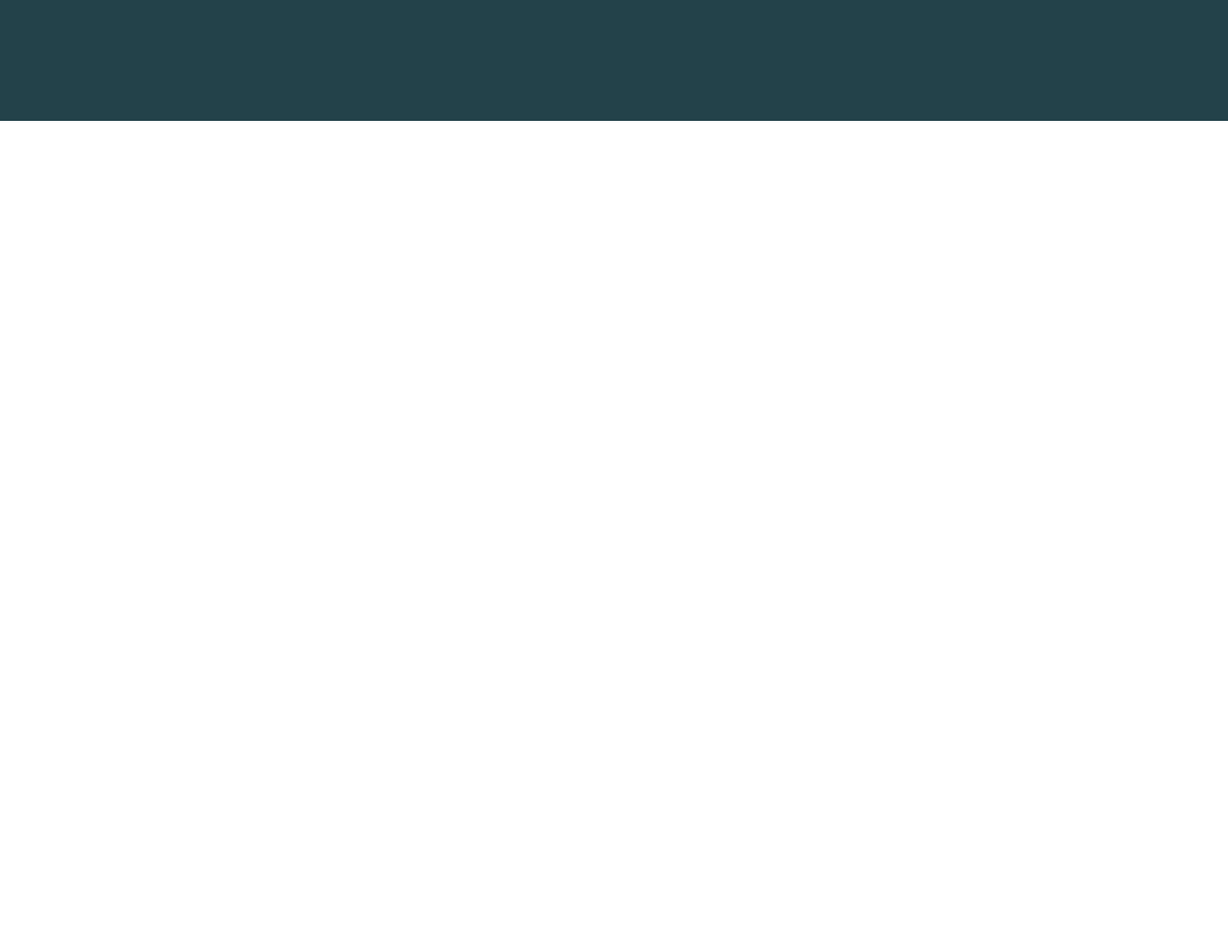
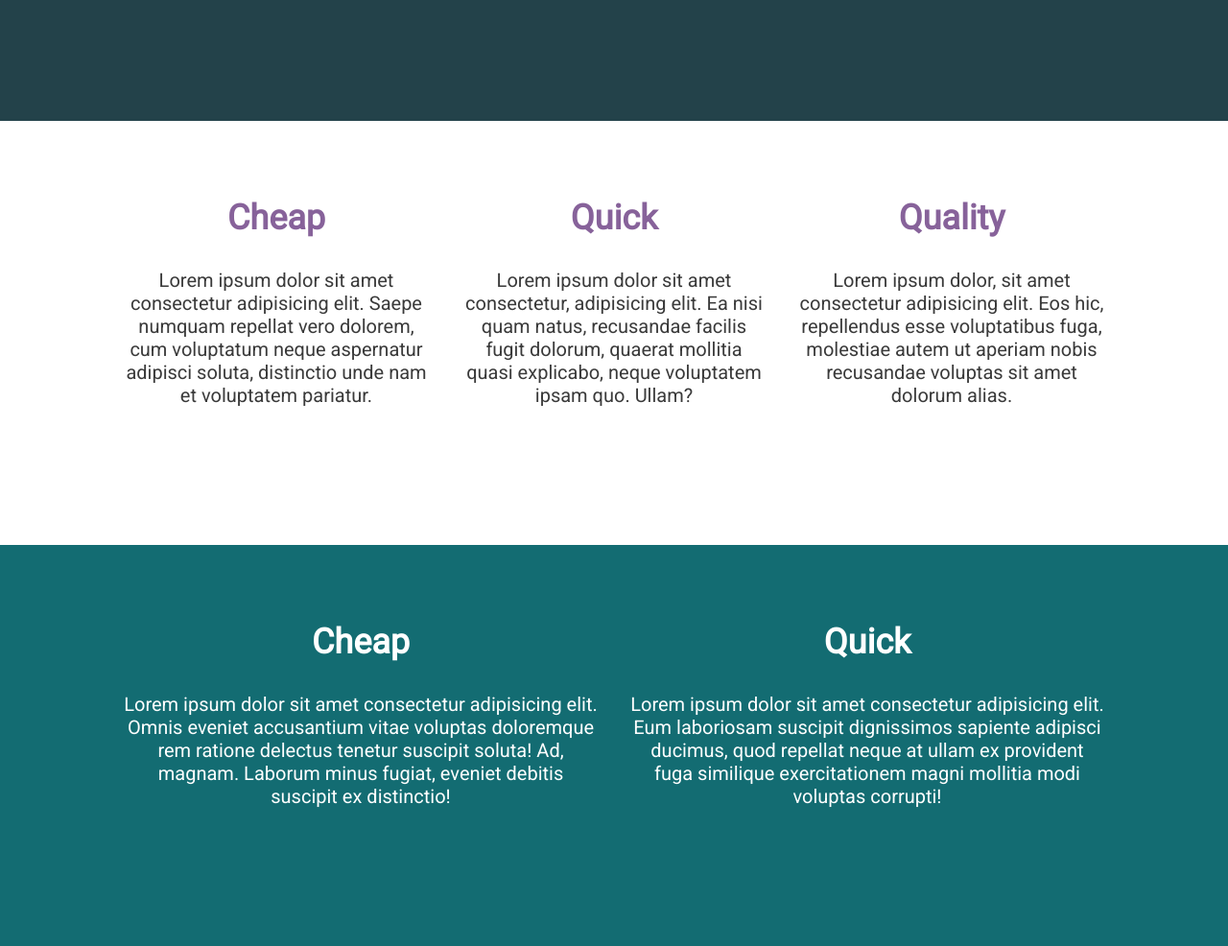
Before and after one commit to VisheshSingh/21DayResponsiveChallenge, a plain HTML site: page challenge-03/index.html in a window 1280 px wide. Shown: the part 460-1446 px from the top of the page at 96% size. Before the commit the page ends 800 px from the top, so only its background shows below. Drawn offline with Linux system fonts and the light colour scheme.

Commit message:
challenge-4️⃣

```diff
--- a/challenge-03/index.html
+++ b/challenge-03/index.html
@@ -24,5 +24,63 @@
         <a href="#">I want to learn</a>
       </div>
     </div>
+
+    <section class="secondary-content">
+      <div class="wrapper">
+        <div class="row">
+          <div class="col">
+            <h3>Cheap</h3>
+            <p>
+              Lorem ipsum dolor sit amet consectetur adipisicing elit. Saepe
+              numquam repellat vero dolorem, cum voluptatum neque aspernatur
+              adipisci soluta, distinctio unde nam et voluptatem pariatur.
+            </p>
+          </div>
+          <div class="col">
+            <h3>Quick</h3>
+            <p>
+              Lorem ipsum dolor sit amet consectetur, adipisicing elit. Ea nisi
+              quam natus, recusandae facilis fugit dolorum, quaerat mollitia
+              quasi explicabo, neque voluptatem ipsam quo. Ullam?
+            </p>
+          </div>
+          <div class="col">
+            <h3>Quality</h3>
+            <p>
+              Lorem ipsum dolor, sit amet consectetur adipisicing elit. Eos hic,
+              repellendus esse voluptatibus fuga, molestiae autem ut aperiam
+              nobis recusandae voluptas sit amet dolorum alias.
+            </p>
+          </div>
+        </div>
+      </div>
+    </section>
+
+    <section class="tertiary-content">
+      <div class="wrapper">
+        <div class="row">
+          <div class="col">
+            <h3>
+              Cheap
+            </h3>
+            <p>
+              Lorem ipsum dolor sit amet consectetur adipisicing elit. Omnis
+              eveniet accusantium vitae voluptas doloremque rem ratione delectus
+              tenetur suscipit soluta! Ad, magnam. Laborum minus fugiat, eveniet
+              debitis suscipit ex distinctio!
+            </p>
+          </div>
+          <div class="col">
+            <h3>Quick</h3>
+            <p>
+              Lorem ipsum dolor sit amet consectetur adipisicing elit. Eum
+              laboriosam suscipit dignissimos sapiente adipisci ducimus, quod
+              repellat neque at ullam ex provident fuga similique exercitationem
+              magni mollitia modi voluptas corrupti!
+            </p>
+          </div>
+        </div>
+      </div>
+    </section>
   </body>
 </html>
--- a/challenge-03/style.css
+++ b/challenge-03/style.css
@@ -4,6 +4,8 @@
   padding: 0;
   font-family: Roboto;
 }
+
+/* Main content starts */
 
 .container {
   background-color: #23424a;
@@ -42,3 +44,47 @@ a {
   font-weight: bold;
   margin-top: 2rem;
 }
+
+/* Main content ends */
+
+/* secondary content starts */
+.wrapper {
+  width: 100%;
+  text-align: center;
+}
+
+.row {
+  display: flex;
+  width: 80%;
+  margin: 0 auto;
+  padding: 5rem 0;
+}
+
+.col {
+  width: 100%;
+}
+
+.col + .col {
+  margin-left: 2rem;
+}
+
+h3 {
+  font-size: 2.25rem;
+  color: #87629a;
+}
+
+.col p {
+  color: #3a3a3a;
+}
+/* Secondary content ends */
+
+/* Tertiary content begins */
+.tertiary-content {
+  background-color: #136c72;
+}
+
+.tertiary-content h3,
+.tertiary-content p {
+  color: #fff;
+}
+/* Tertiary content ends */
```
Also changed, not shown: 1 other file.
